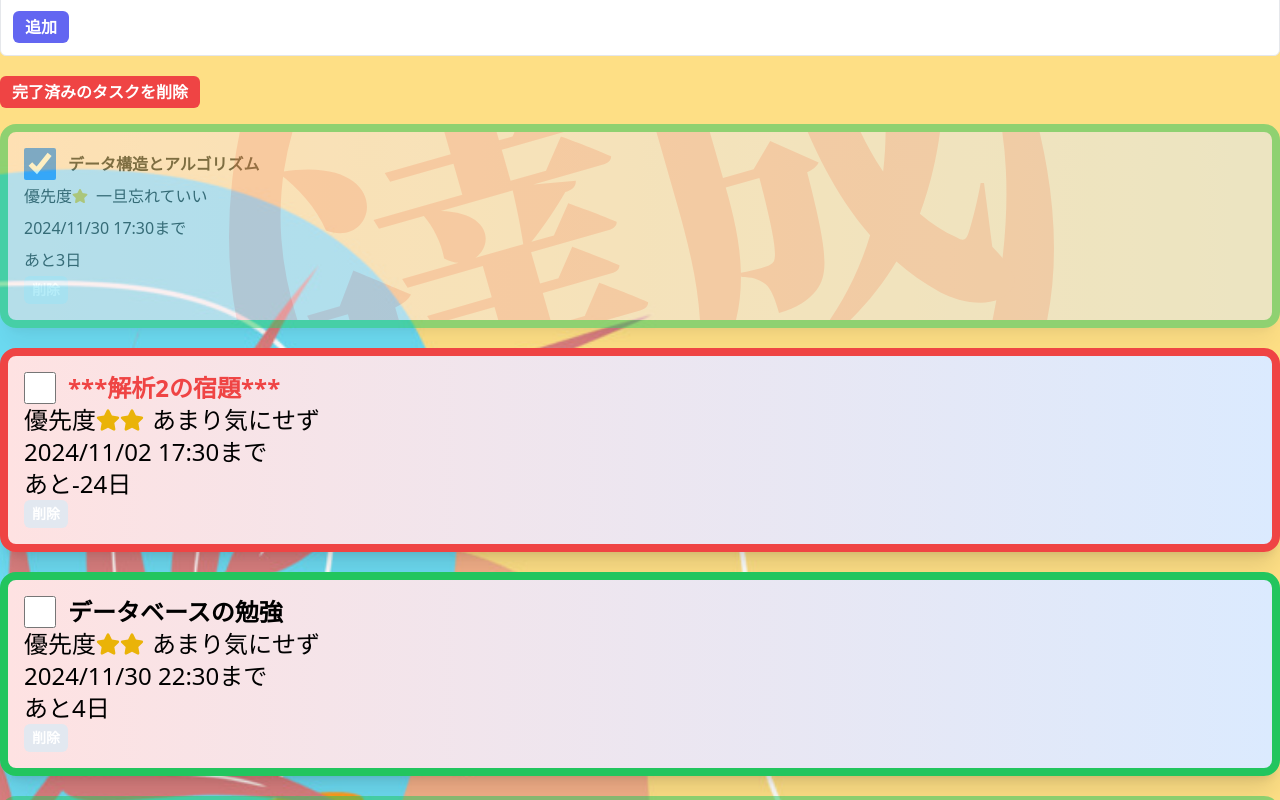
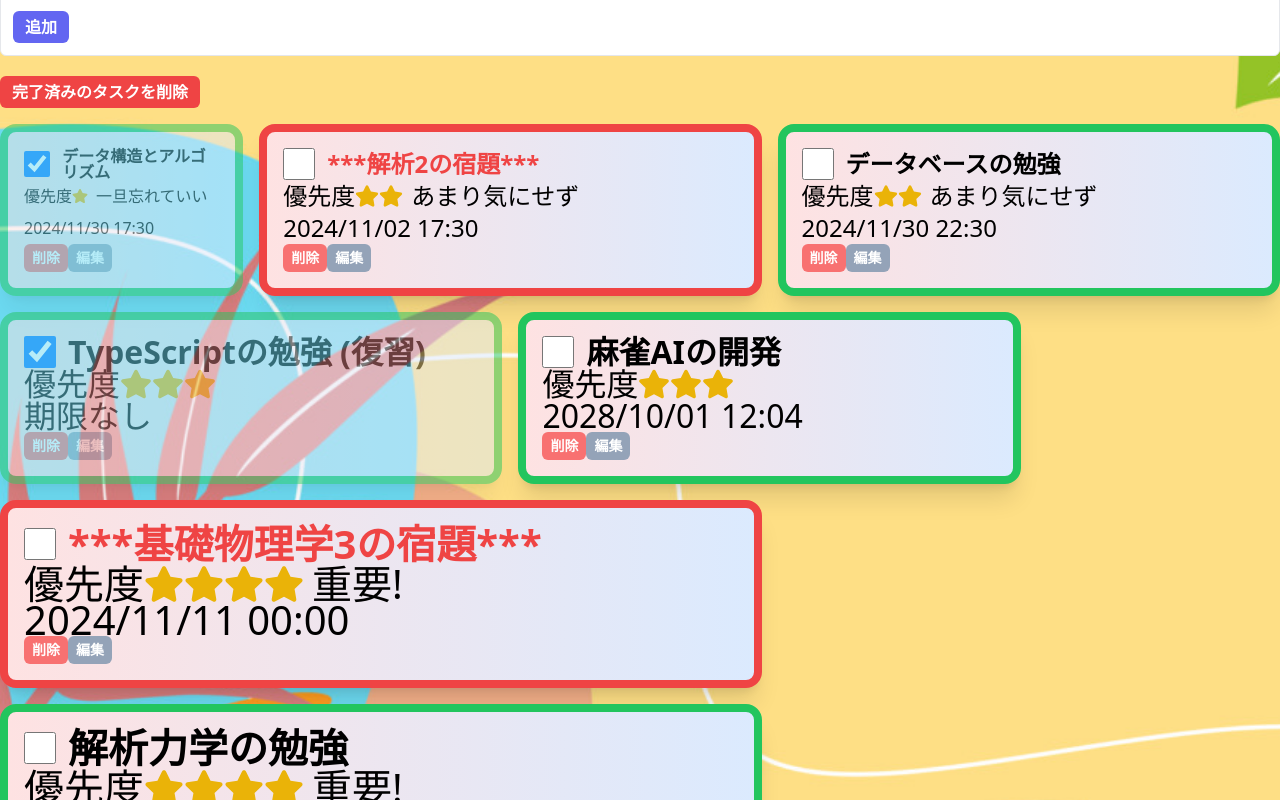
Before and after one commit to 2ufkpfb9daxnik/react-todo-app, a React (Vite) app: page / in a window 1280 px wide. Shown: the part 340-1140 px from the top of the page. Built offline with nearby package versions, Linux system fonts and the light colour scheme.

Commit message:
動的枠

```diff
--- a/src/TodoList.tsx
+++ b/src/TodoList.tsx
@@ -2,20 +2,19 @@ import React, { useState } from "react";
 import dayjs from "dayjs";
 import { FaStar } from "react-icons/fa";
 import { Todo } from "./types";
-import TodoItem from "./TodoItem";
 import complete from "../public/circle-3.svg";
 
 type Props = {
   todos: Todo[];
   updateIsDone: (id: string, value: boolean) => void;
-  remove: (id: string) => void; // ◀◀ 追加
-  updateTodo: (id: string, todo: Todo) => void;
+  remove: (id: string) => void;
+  updateTodo: (id: string, updatedTodo: Partial<Todo>) => void;
 };
 
 const TodoList = (props: Props) => {
   const todos = [...props.todos].sort((a, b) => a.priority - b.priority);
-  const [editingTodoId, setEditingTodoId] = useState(null);
-  const [editedTodo, setEditedTodo] = useState({
+  const [editingTodoId, setEditingTodoId] = useState<string | null>(null);
+  const [editedTodo, setEditedTodo] = useState<Partial<Todo>>({
     name: "",
     priority: 3,
     deadline: null,
@@ -52,23 +51,23 @@ const TodoList = (props: Props) => {
     }
   };
 
-  // const handleEditClick = (todo: ) => {
-  //   setEditingTodoId(todo.id);
-  //   setEditedTodo({
-  //     name: todo.name,
-  //     priority: todo.priority,
-  //     deadline: todo.deadline,
-  //   });
-  // };
+  const handleEditClick = (todo: Todo) => {
+    setEditingTodoId(todo.id);
+    setEditedTodo({
+      name: todo.name,
+      priority: todo.priority,
+      deadline: todo.deadline,
+    });
+  };
 
-  // const handleSaveClick = (id) => {
-  //   props.updateTodo(id, editedTodo);
-  //   setEditingTodoId(null);
-  // };
+  const handleSaveClick = (id: string) => {
+    props.updateTodo(id, editedTodo);
+    setEditingTodoId(null);
+  };
 
   return (
-    <div className="space-y-5">
-      {todos.map((todo) => {
+    <div className="grid grid-cols-1 gap-4 sm:grid-cols-2 md:grid-cols-3 lg:grid-cols-4 xl:grid-cols-5">
+      {todos.map((todo: Todo) => {
         const remainingDays = todo.deadline
           ? calculateRemainingDays(todo.deadline)
           : null;
@@ -78,23 +77,85 @@ const TodoList = (props: Props) => {
           todo.priority;
         const priorityFontSize = `${1 + (todo.priority - 1) * 0.5}rem`; // 優先度に応じたフォントサイズ
 
+        // 優先度に応じたグリッドのクラスを設定
+        let gridClass = "";
+        switch (todo.priority) {
+          case 1:
+            gridClass = "col-span-1";
+            break;
+          case 2:
+          case 3:
+            gridClass = "col-span-2";
+            break;
+          case 4:
+            gridClass = "col-span-3";
+            break;
+          case 5:
+            gridClass = "col-span-4 row-span-2";
+            break;
+          default:
+            gridClass = "col-span-1";
+        }
+
         return (
           <div
-            className={`relative rounded-2xl border-8 bg-gradient-to-r from-red-100 to-blue-100 p-4 shadow-xl ${isOverdue ? "border-red-500" : "border-green-500"} ${todo.isDone ? "opacity-50" : ""}`}
+            className={`relative rounded-2xl border-8 bg-gradient-to-r from-red-100 to-blue-100 p-4 shadow-xl ${isOverdue ? "border-red-500" : "border-green-500"} ${todo.isDone ? "opacity-50" : ""} ${gridClass}`}
             key={todo.id}
           >
-            {todo.isDone && (
-              <img
-                src={complete}
-                alt="達成済み!"
-                className="absolute inset-0 size-full object-cover opacity-20"
+            {editingTodoId === todo.id ? (
+              <div>
+                <input
+                  className="rounded-md border border-gray-400 px-2 py-0.5"
+                  type="text"
+                  value={editedTodo.name}
+                  onChange={(e) =>
+                    setEditedTodo({ ...editedTodo, name: e.target.value })
+                  }
                 />
-            )}
+                <input
+                  className="rounded-md border border-gray-400 px-2 py-0.5"
+                  type="number"
+                  value={editedTodo.priority}
+                  onChange={(e) =>
+                    setEditedTodo({
+                      ...editedTodo,
+                      priority: parseInt(e.target.value),
+                    })
+                  }
+                />
+                <input
+                  className="rounded-md border border-gray-400 px-2 py-0.5"
+                  type="datetime-local"
+                  value={
+                    editedTodo.deadline
+                      ? dayjs(editedTodo.deadline).format("YYYY-MM-DDTHH:mm")
+                      : ""
+                  }
+                  onChange={(e) =>
+                    setEditedTodo({
+                      ...editedTodo,
+                      deadline: e.target.value
+                        ? new Date(e.target.value)
+                        : null,
+                    })
+                  }
+                />
+                <button
+                  className="rounded-md bg-slate-500 px-2 py-1 text-sm font-bold text-white hover:bg-blue-500"
+                  onClick={() => handleSaveClick(todo.id)}
+                >
+                  保存
+                </button>
+              </div>
+            ) : (
+              <div>
                 <div className="flex items-center">
                   <input
                     type="checkbox"
                     checked={todo.isDone}
-                onChange={(e) => props.updateIsDone(todo.id, e.target.checked)}
+                    onChange={(e) =>
+                      props.updateIsDone(todo.id, e.target.checked)
+                    }
                     className="mr-3 size-8 cursor-pointer"
                   />
                   <div
@@ -114,30 +175,33 @@ const TodoList = (props: Props) => {
                     .map((_, i) => (
                       <FaStar key={i} className="text-yellow-500" />
                     ))}
-              <span className="ml-2">{getPriorityLabel(todo.priority)}</span>
+                  <span className="ml-2">
+                    {getPriorityLabel(todo.priority)}
+                  </span>
                 </div>
-            <div className="text-2xl" style={{ fontSize: priorityFontSize }}>
+                <div
+                  className="text-2xl"
+                  style={{ fontSize: priorityFontSize }}
+                >
                   {" "}
                   {todo.deadline
                     ? dayjs(todo.deadline).format("YYYY/MM/DD HH:mm")
-                : "いつまでも"}
-              まで
-            </div>
-            <div className="text-2xl" style={{ fontSize: priorityFontSize }}>
-              あと{todo.deadline ? `${remainingDays}日` : "何日とかないよー"}
+                    : "期限なし"}
                 </div>
                 <button
                   onClick={() => props.remove(todo.id)}
-              className="rounded-md bg-slate-200 px-2 py-1 text-sm font-bold text-white hover:bg-red-500"
+                  className="rounded-md bg-red-400 px-2 py-1 text-sm font-bold text-white hover:bg-red-500"
                 >
                   削除
                 </button>
-            {/* <button
+                <button
                   onClick={() => handleEditClick(todo)}
-              className="rounded-md bg-slate-200 px-2 py-1 text-sm font-bold text-white hover:bg-blue-500"
+                  className="rounded-md bg-slate-400 px-2 py-1 text-sm font-bold text-white hover:bg-blue-500"
                 >
                   編集
-            </button> */}
+                </button>
+              </div>
+            )}
           </div>
         );
       })}
--- a/src/initTodos.ts
+++ b/src/initTodos.ts
@@ -44,4 +44,25 @@ export const initTodos: Todo[] = [
     priority: 5,
     deadline: new Date(2025, 2, 1, 2, 8),
   },
+  {
+    id: uuid(),
+    name: "解析力学の勉強",
+    isDone: false,
+    priority: 4,
+    deadline: new Date(2026, 3, 1, 3, 8),
+  },
+  {
+    id: uuid(),
+    name: "漢字直接入力の計算",
+    isDone: false,
+    priority: 5,
+    deadline: new Date(2027, 9, 1, 12, 4),
+  },
+  {
+    id: uuid(),
+    name: "麻雀AIの開発",
+    isDone: false,
+    priority: 3,
+    deadline: new Date(2028, 9, 1, 12, 4),
+  },
 ];
```
Also changed, not shown: 1 other file (tests, documents, lock files or other folders). Lines whose indentation alone changed are shown as unchanged.
